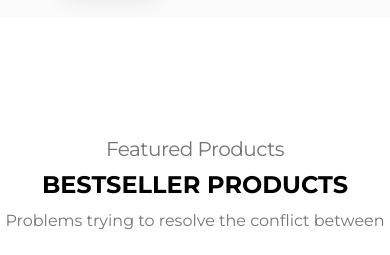
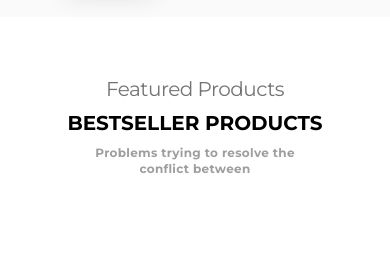
Before and after one commit to irema00/e-commerce-react-vite, a React (Vite) app in the folder e-commerce/: page / in a window 390 px wide. Shown: the part 2994-3249 px from the top of the page. Built offline with nearby package versions, Linux system fonts and the light colour scheme.

Commit message:
completes bestseller responsive

```diff
--- a/e-commerce/src/layouts/homepage/Bestseller.jsx
+++ b/e-commerce/src/layouts/homepage/Bestseller.jsx
@@ -6,15 +6,15 @@ export default function Bestseller() {
   const { bestsellerData } = useData();
 
   return (
-    <div className="flex flex-col flex-wrap py-20 lg:px-[10%] px-0 font-monserrat gap-12 ">
+    <div className="flex flex-col flex-wrap py-[5%] lg:px-[12%] px-0 font-monserrat gap-12 ">
       <div className="flex text-center flex-col py-8 ">
         <div className="text-center text-hdGrey text-xl font-normal leading-loose tracking-tight">
           {bestsellerData.topTitle}
         </div>
-        <h2 className="font-bold text-2xl tracking-normal mb-2">
+        <h2 className="font-bold text-xl tracking-normal mb-2">
           {bestsellerData.title}
         </h2>
-        <p className="font-normal text-md text-gray-600">
+        <p className="md:text-md font-bold text-xs sm:px-0 px-[20%] tracking-wide text-gray-500">
           {bestsellerData.description}
         </p>
       </div>
```
